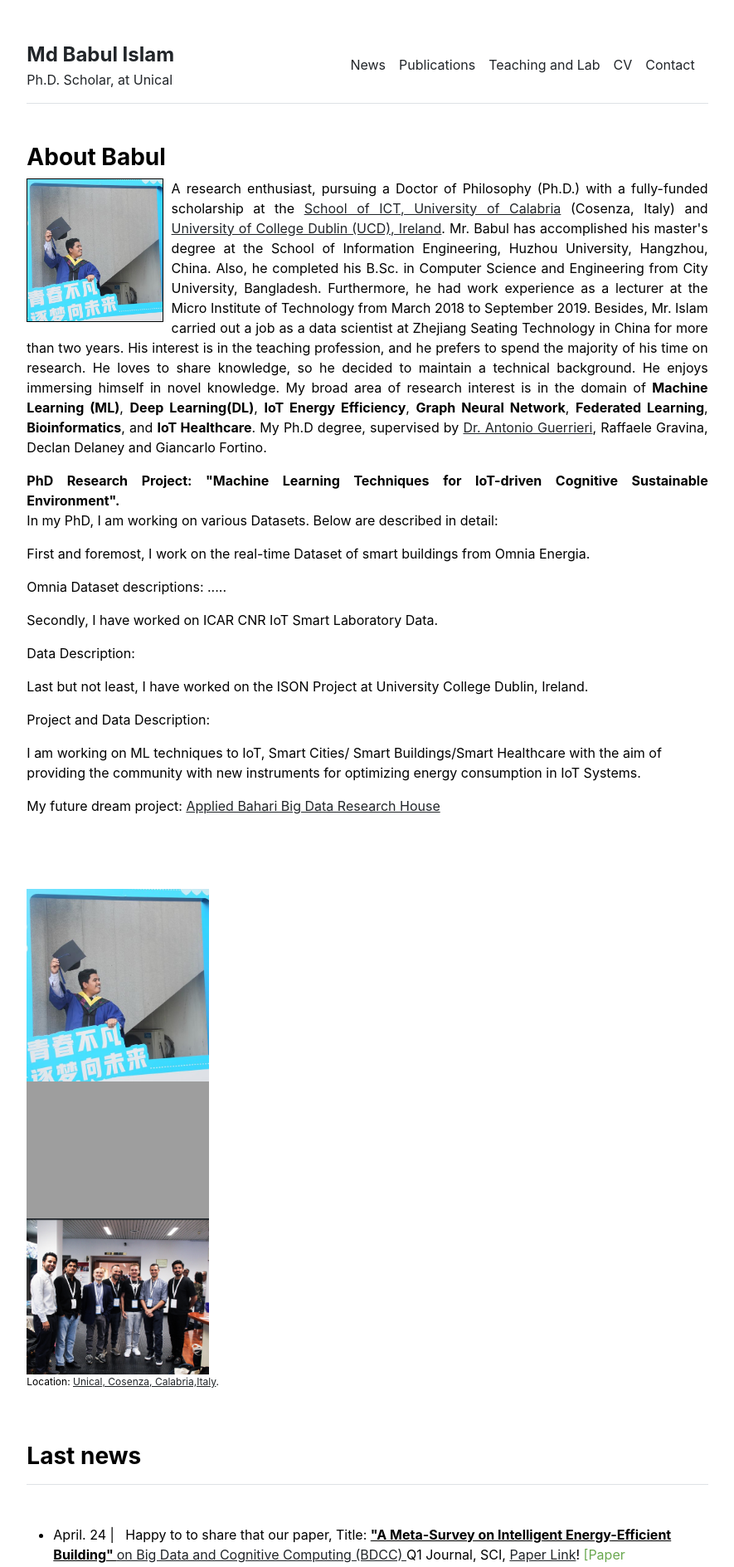
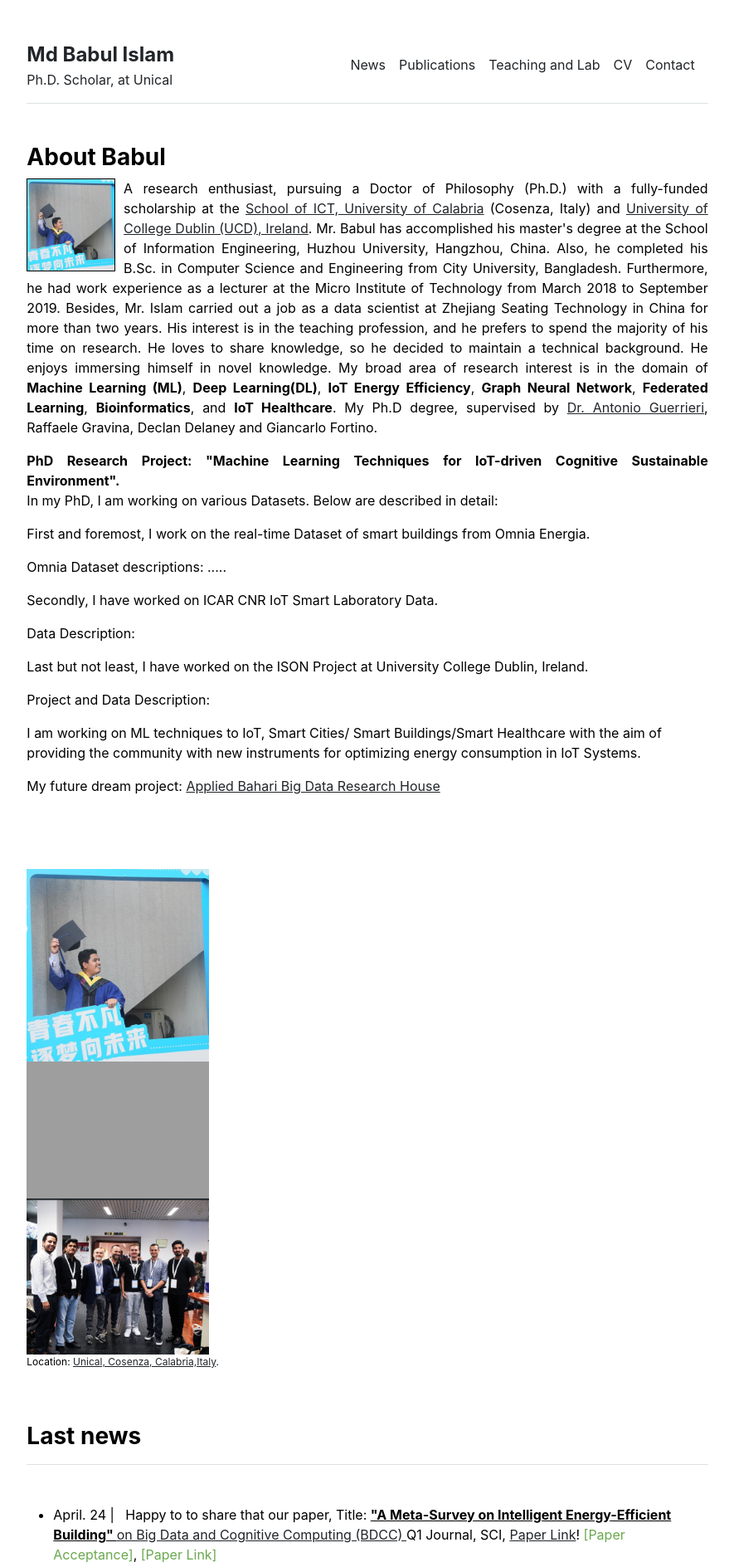
Before and after one commit to babulcseian/babulcseian.github.io, a Jekyll site: the page built from index.md, in a window 1280 px wide. Shown: the top 1888 px of the page at 83% size, without its empty margins (197-1082 px from the left). Built offline with Jekyll 4.4.1, drawn with Linux system fonts in a browser that asks for light colours; a style sheet for code colours, icons or effects is not loaded.

Commit message:
Update home.html

```diff
--- a/_layouts/home.html
+++ b/_layouts/home.html
@@ -5,7 +5,7 @@ layout: default
 <div class="row g-5 mb-5">
   <div class="col-md-15">
     <h3 class="fw-bold">About Babul</h3>
-  <img src="{{ site.github.url }}/assets/img/Md Babul Con.jpg" alt="Home" width="20%" width="20" title="MSc Graduation" style="float:left; margin-right:10px; margin-bottom:3px; border: solid black 1px; padding=2px">
+  <img src="{{ site.github.url }}/assets/img/Md Babul Con.jpg" alt="Home" width="13%" width="20" title="MSc Graduation" style="float:left; margin-right:10px; margin-bottom:3px; border: solid black 1px; padding=2px">
      <p align="justify"> A research enthusiast, pursuing a Doctor of Philosophy (Ph.D.) with a fully-funded scholarship at the <a class="other" href='https://dottorato.dimes.unical.it/students/md-babul-islam'>School of ICT, University of Calabria</a> (Cosenza, Italy)
        and <a class="other" href='https://www.ucd.ie/'>University of College Dublin (UCD), Ireland</a>.
        Mr. Babul has accomplished his master's degree at the School of Information Engineering, Huzhou University, Hangzhou, China.
```
